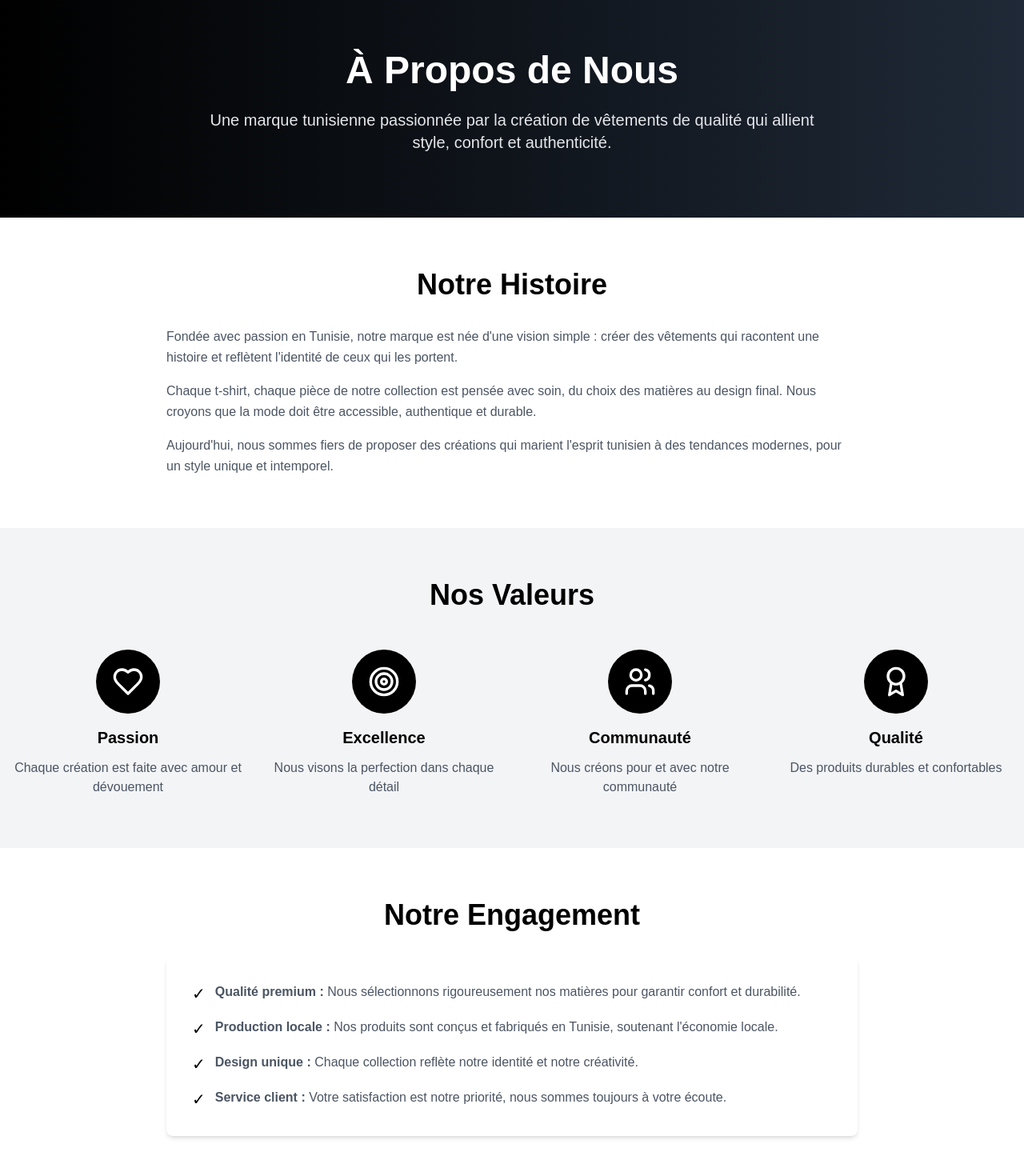
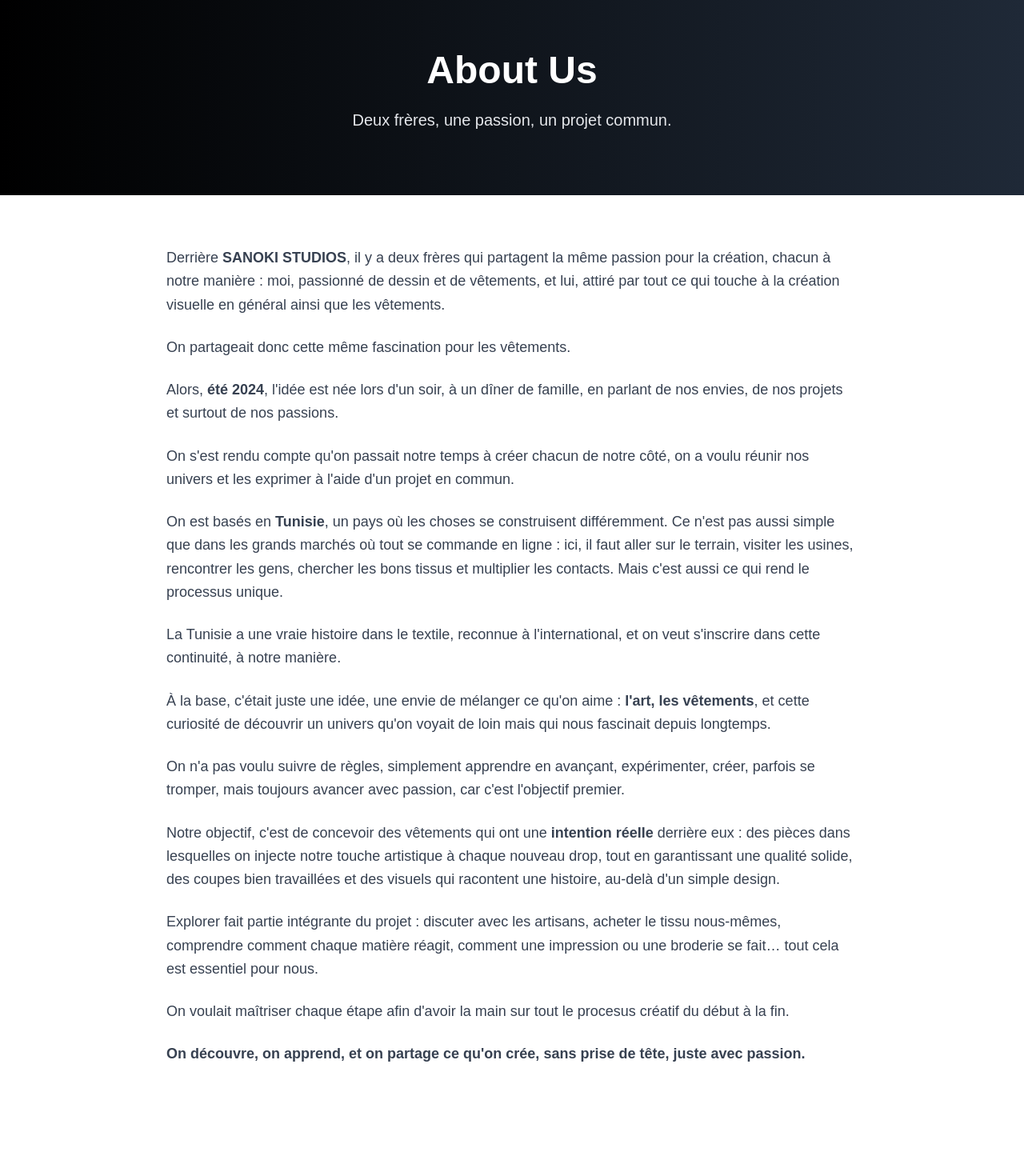
Before and after one commit to sanokistudios/Sanoki-studios, a React (Vite) app in the folder frontend/: page /a-propos in a window 1280 px wide. Shown: the part 100-1570 px from the top of the page at 80% size. Built offline with nearby package versions, Linux system fonts and the light colour scheme; no server answers; a web font is replaced by a local one.

Commit message:
feat: mettre Ã  jour page About Us avec histoire authentique Sanoki Studios

```diff
--- a/frontend/src/pages/About.jsx
+++ b/frontend/src/pages/About.jsx
@@ -1,15 +1,12 @@
-import { Heart, Target, Users, Award } from 'lucide-react';
-
 const About = () => {
   return (
     <div className="animate-fade-in">
       {/* Hero */}
       <section className="bg-gradient-to-r from-primary to-gray-800 text-white py-20">
         <div className="max-w-7xl mx-auto px-4 text-center">
-          <h1 className="text-5xl font-bold mb-6">À Propos de Nous</h1>
+          <h1 className="text-5xl font-bold mb-6">About Us</h1>
           <p className="text-xl text-gray-200 max-w-3xl mx-auto">
-            Une marque tunisienne passionnée par la création de vêtements
-            de qualité qui allient style, confort et authenticité.
+            Deux frères, une passion, un projet commun.
           </p>
         </div>
       </section>
@@ -17,110 +14,43 @@
       {/* Notre histoire */}
       <section className="py-16">
         <div className="max-w-4xl mx-auto px-4">
-          <h2 className="text-4xl font-bold mb-8 text-center">Notre Histoire</h2>
           <div className="prose prose-lg max-w-none">
-            <p className="text-gray-600 leading-relaxed mb-4">
-              Fondée avec passion en Tunisie, notre marque est née d'une vision simple :
-              créer des vêtements qui racontent une histoire et reflètent l'identité
-              de ceux qui les portent.
+            <p className="text-gray-700 leading-relaxed mb-6 text-lg">
+              Derrière <strong>SANOKI STUDIOS</strong>, il y a deux frères qui partagent la même passion pour la création, chacun à notre manière : moi, passionné de dessin et de vêtements, et lui, attiré par tout ce qui touche à la création visuelle en général ainsi que les vêtements.
             </p>
-            <p className="text-gray-600 leading-relaxed mb-4">
-              Chaque t-shirt, chaque pièce de notre collection est pensée avec soin,
-              du choix des matières au design final. Nous croyons que la mode doit être
-              accessible, authentique et durable.
+            <p className="text-gray-700 leading-relaxed mb-6 text-lg">
+              On partageait donc cette même fascination pour les vêtements.
             </p>
-            <p className="text-gray-600 leading-relaxed">
-              Aujourd'hui, nous sommes fiers de proposer des créations qui marient
-              l'esprit tunisien à des tendances modernes, pour un style unique et
-              intemporel.
+            <p className="text-gray-700 leading-relaxed mb-6 text-lg">
+              Alors, <strong>été 2024</strong>, l'idée est née lors d'un soir, à un dîner de famille, en parlant de nos envies, de nos projets et surtout de nos passions.
             </p>
-          </div>
-        </div>
-      </section>
-
-      {/* Nos valeurs */}
-      <section className="py-16 bg-gray-light">
-        <div className="max-w-7xl mx-auto px-4">
-          <h2 className="text-4xl font-bold mb-12 text-center">Nos Valeurs</h2>
-          <div className="grid grid-cols-1 md:grid-cols-2 lg:grid-cols-4 gap-8">
-            <div className="text-center">
-              <div className="w-20 h-20 bg-accent text-white rounded-full flex items-center justify-center mx-auto mb-4">
-                <Heart className="w-10 h-10" />
-              </div>
-              <h3 className="text-xl font-semibold mb-3">Passion</h3>
-              <p className="text-gray-600">
-                Chaque création est faite avec amour et dévouement
-              </p>
-            </div>
-
-            <div className="text-center">
-              <div className="w-20 h-20 bg-accent text-white rounded-full flex items-center justify-center mx-auto mb-4">
-                <Target className="w-10 h-10" />
-              </div>
-              <h3 className="text-xl font-semibold mb-3">Excellence</h3>
-              <p className="text-gray-600">
-                Nous visons la perfection dans chaque détail
-              </p>
-            </div>
-
-            <div className="text-center">
-              <div className="w-20 h-20 bg-accent text-white rounded-full flex items-center justify-center mx-auto mb-4">
-                <Users className="w-10 h-10" />
-              </div>
-              <h3 className="text-xl font-semibold mb-3">Communauté</h3>
-              <p className="text-gray-600">
-                Nous créons pour et avec notre communauté
-              </p>
-            </div>
-
-            <div className="text-center">
-              <div className="w-20 h-20 bg-accent text-white rounded-full flex items-center justify-center mx-auto mb-4">
-                <Award className="w-10 h-10" />
-              </div>
-              <h3 className="text-xl font-semibold mb-3">Qualité</h3>
-              <p className="text-gray-600">
-                Des produits durables et confortables
-              </p>
-            </div>
-          </div>
-        </div>
-      </section>
-
-      {/* Notre engagement */}
-      <section className="py-16">
-        <div className="max-w-4xl mx-auto px-4">
-          <h2 className="text-4xl font-bold mb-8 text-center">Notre Engagement</h2>
-          <div className="bg-white rounded-lg shadow-md p-8">
-            <ul className="space-y-4">
-              <li className="flex items-start gap-3">
-                <span className="text-accent text-xl">✓</span>
-                <span className="text-gray-600">
-                  <strong>Qualité premium :</strong> Nous sélectionnons rigoureusement
-                  nos matières pour garantir confort et durabilité.
-                </span>
-              </li>
-              <li className="flex items-start gap-3">
-                <span className="text-accent text-xl">✓</span>
-                <span className="text-gray-600">
-                  <strong>Production locale :</strong> Nos produits sont conçus et
-                  fabriqués en Tunisie, soutenant l'économie locale.
-                </span>
-              </li>
-              <li className="flex items-start gap-3">
-                <span className="text-accent text-xl">✓</span>
-                <span className="text-gray-600">
-                  <strong>Design unique :</strong> Chaque collection reflète notre
-                  identité et notre créativité.
-                </span>
-              </li>
-              <li className="flex items-start gap-3">
-                <span className="text-accent text-xl">✓</span>
-                <span className="text-gray-600">
-                  <strong>Service client :</strong> Votre satisfaction est notre
-                  priorité, nous sommes toujours à votre écoute.
-                </span>
-              </li>
-            </ul>
+            <p className="text-gray-700 leading-relaxed mb-6 text-lg">
+              On s'est rendu compte qu'on passait notre temps à créer chacun de notre côté, on a voulu réunir nos univers et les exprimer à l'aide d'un projet en commun.
+            </p>
+            <p className="text-gray-700 leading-relaxed mb-6 text-lg">
+              On est basés en <strong>Tunisie</strong>, un pays où les choses se construisent différemment. Ce n'est pas aussi simple que dans les grands marchés où tout se commande en ligne : ici, il faut aller sur le terrain, visiter les usines, rencontrer les gens, chercher les bons tissus et multiplier les contacts. Mais c'est aussi ce qui rend le processus unique.
+            </p>
+            <p className="text-gray-700 leading-relaxed mb-6 text-lg">
+              La Tunisie a une vraie histoire dans le textile, reconnue à l'international, et on veut s'inscrire dans cette continuité, à notre manière.
+            </p>
+            <p className="text-gray-700 leading-relaxed mb-6 text-lg">
+              À la base, c'était juste une idée, une envie de mélanger ce qu'on aime : <strong>l'art, les vêtements</strong>, et cette curiosité de découvrir un univers qu'on voyait de loin mais qui nous fascinait depuis longtemps.
+            </p>
+            <p className="text-gray-700 leading-relaxed mb-6 text-lg">
+              On n'a pas voulu suivre de règles, simplement apprendre en avançant, expérimenter, créer, parfois se tromper, mais toujours avancer avec passion, car c'est l'objectif premier.
+            </p>
+            <p className="text-gray-700 leading-relaxed mb-6 text-lg">
+              Notre objectif, c'est de concevoir des vêtements qui ont une <strong>intention réelle</strong> derrière eux : des pièces dans lesquelles on injecte notre touche artistique à chaque nouveau drop, tout en garantissant une qualité solide, des coupes bien travaillées et des visuels qui racontent une histoire, au-delà d'un simple design.
+            </p>
+            <p className="text-gray-700 leading-relaxed mb-6 text-lg">
+              Explorer fait partie intégrante du projet : discuter avec les artisans, acheter le tissu nous-mêmes, comprendre comment chaque matière réagit, comment une impression ou une broderie se fait… tout cela est essentiel pour nous.
+            </p>
+            <p className="text-gray-700 leading-relaxed mb-6 text-lg">
+              On voulait maîtriser chaque étape afin d'avoir la main sur tout le procesus créatif du début à la fin.
+            </p>
+            <p className="text-gray-700 leading-relaxed text-lg font-semibold">
+              On découvre, on apprend, et on partage ce qu'on crée, sans prise de tête, juste avec passion.
+            </p>
           </div>
         </div>
       </section>
```
